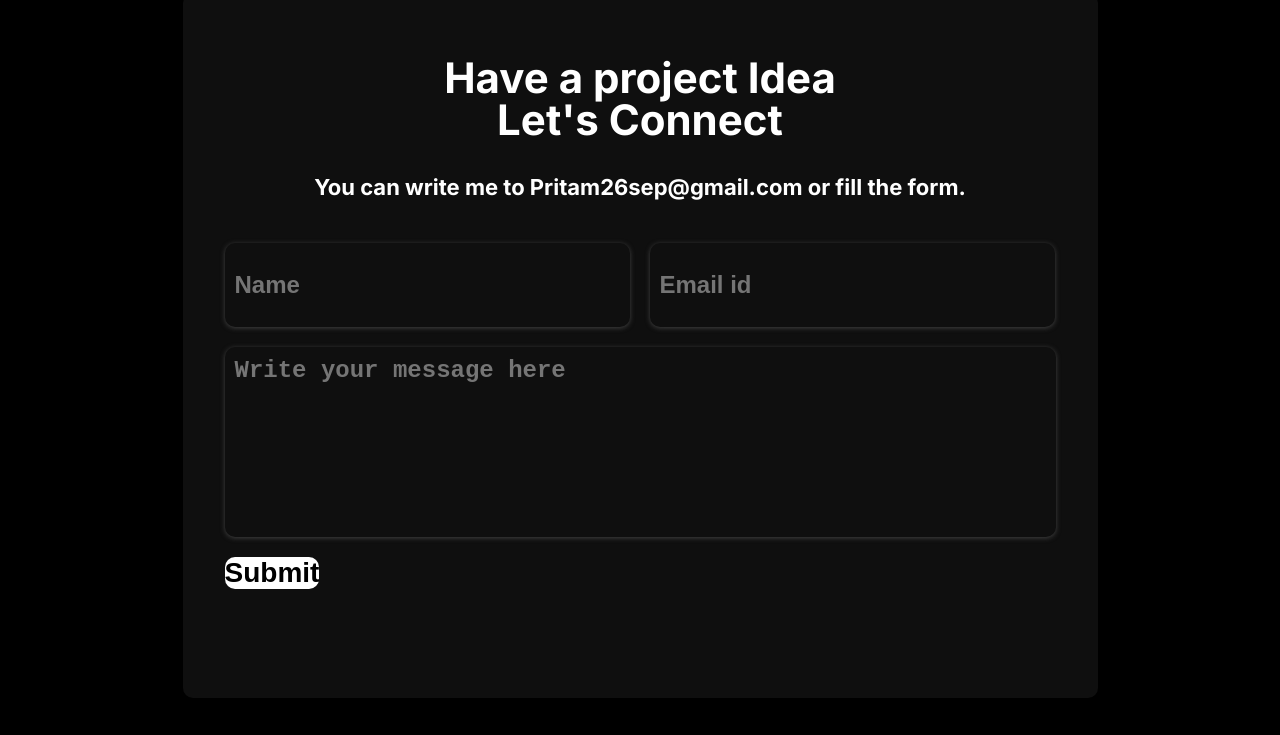
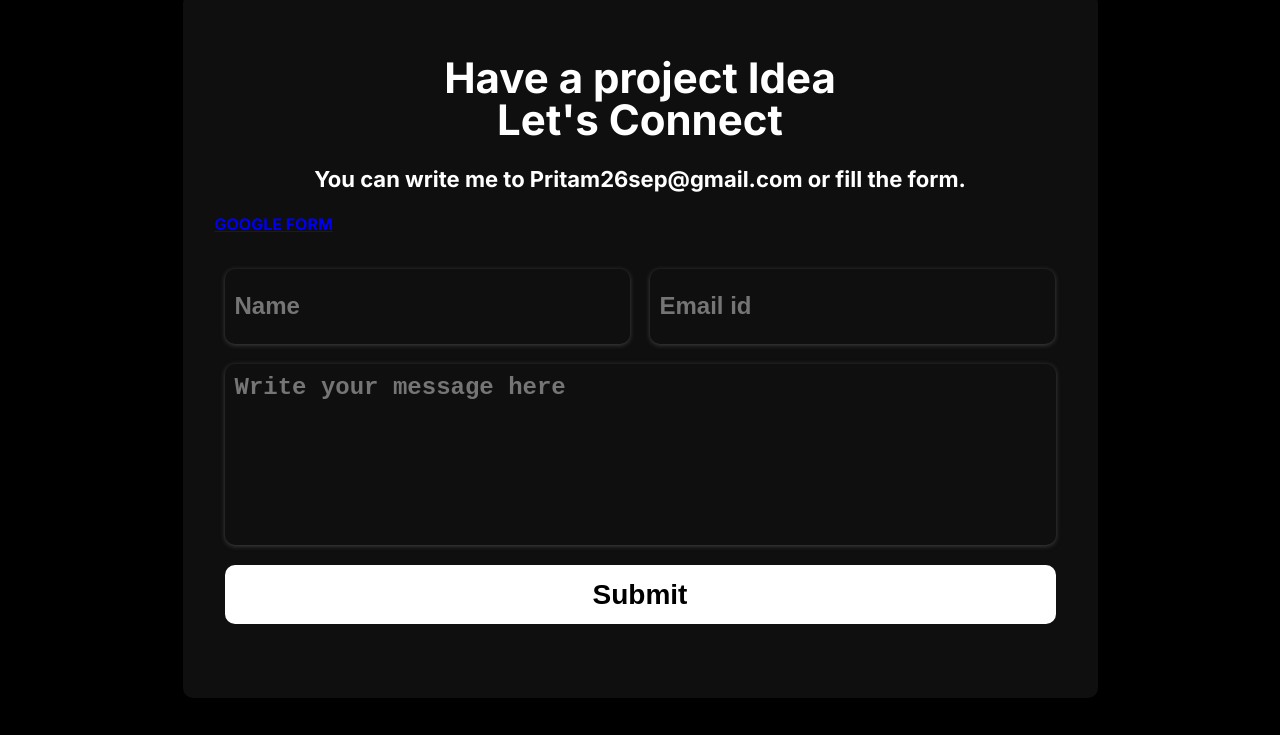
Before and after one commit to Nik719/pritam, a website: page index.html in a window 1280 px wide. Shown: the part 2504-3239 px from the top of the page. Drawn offline with nearby package versions, Linux system fonts and the light colour scheme.

Commit message:
Update index.html

```diff
--- a/index.html
+++ b/index.html
@@ -155,12 +155,13 @@
               <ol>Let's Connect</ol>
           </h2>
           <p>You can write me to Pritam26sep@gmail.com or fill the form.</p>
+          <a href="https://forms.gle/QiUm1dBHBSqG2QjX8">GOOGLE FORM</a>
           <span class="inputx">
               <input name="name" type="text" id="name" placeholder="Name" class="sizein" required>
               <input name="email" type="email" id="email" placeholder="Email id" class="sizein" required>
           </span>
           <textarea name="message" id="message" rows="5" cols="5" placeholder="Write your message here" required/></textarea>
-          <a href="https://forms.gle/QiUm1dBHBSqG2QjX8"><button type="submit">Submit</button></a>
+          <button type="submit">Submit</button>
       </form>
   </section>
       <footer class="footer">
```
